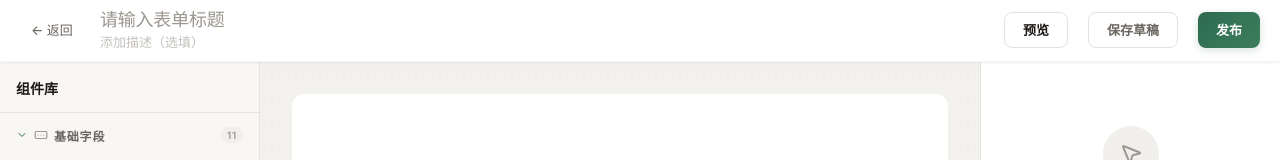
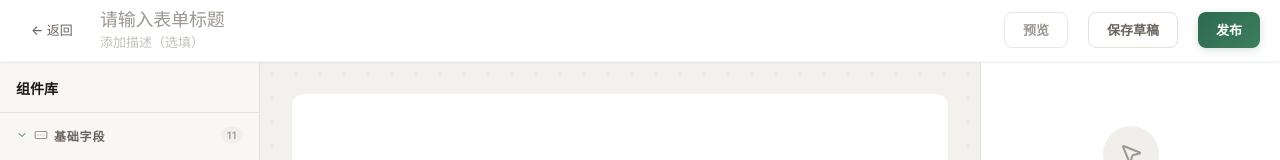
Before and after one commit to ZoHuan/FormCenter, a Vue app: page /formDesigner in a window 1280 px wide. Shown: the top 160 px of the page. Built offline with nearby package versions, Linux system fonts and the light colour scheme.

Commit message:
feat: 预览前校验——无组件时禁用按钮 + 提示
- 预览按钮 :disabled 当 components.length === 0
- handlePreview 弹出'请先添加至少一个组件'

```diff
--- a/src/components/fields/SelectRenderer.vue
+++ b/src/components/fields/SelectRenderer.vue
@@ -63,7 +63,6 @@ const options = computed(() => {
 
 // 级联/树形选择选项（直接透传嵌套数据）
 const cascaderOptions = computed(() => (props.comp.props as Record<string, unknown>)?.options || [])
-const treeData = computed(() => (props.comp.props as Record<string, unknown>)?.options || [])
 </script>
 
 <style scoped lang="scss">
--- a/src/views/formDesigner/FormDesignerView.vue
+++ b/src/views/formDesigner/FormDesignerView.vue
@@ -7,7 +7,7 @@
         <input v-model="formDesc" class="desc-input" placeholder="添加描述（选填）" @blur="onDescBlur" />
       </div>
       <div class="toolbar-right">
-        <el-button @click="showPreview = true">预览</el-button>
+        <el-button :disabled="store.components.length === 0" @click="handlePreview">预览</el-button>
         <el-button plain @click="handleSaveDraft">保存草稿</el-button>
         <el-button type="primary" @click="handlePublish">发布</el-button>
       </div>
@@ -71,6 +71,11 @@ const store = useFormDesignerStore()
 const formTitle = ref('')
 const formDesc = ref('')
 const showPreview = ref(false)
+
+function handlePreview() {
+  if (store.components.length === 0) return ElMessage.warning('请先添加至少一个组件')
+  showPreview.value = true
+}
 
 onMounted(() => {
   const id = route.params.id as string
```
